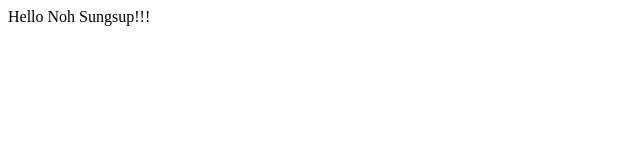
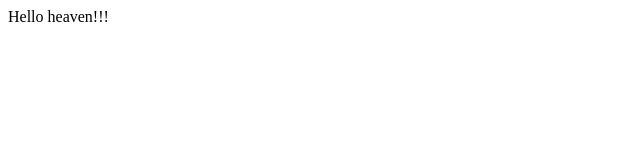
Before and after one commit to s2roh/gnucloud, a plain HTML site: page index.html in a window 1280 px wide. Shown: the full height of the page, 0-640 px from the left. Drawn offline with Linux system fonts and the light colour scheme.

Commit message:
Revert "clone data change"

```diff
--- a/index.html
+++ b/index.html
@@ -3,6 +3,6 @@
 <title>noh title</title>
 </head>
 <body>
-  <p>Hello Noh Sungsup!!!</p>
+  <p>Hello heaven!!!</p>
 </body>
 </html>
```
